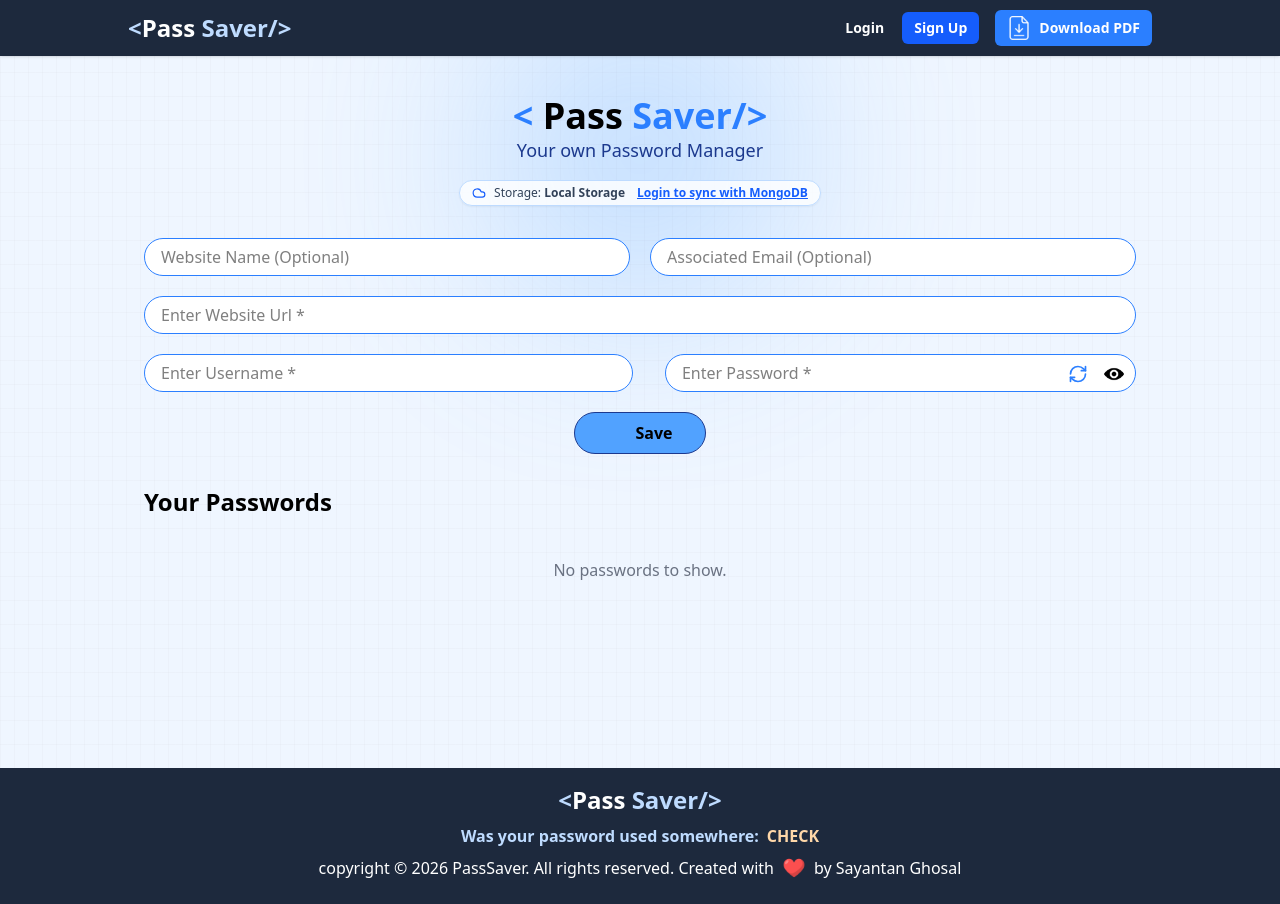
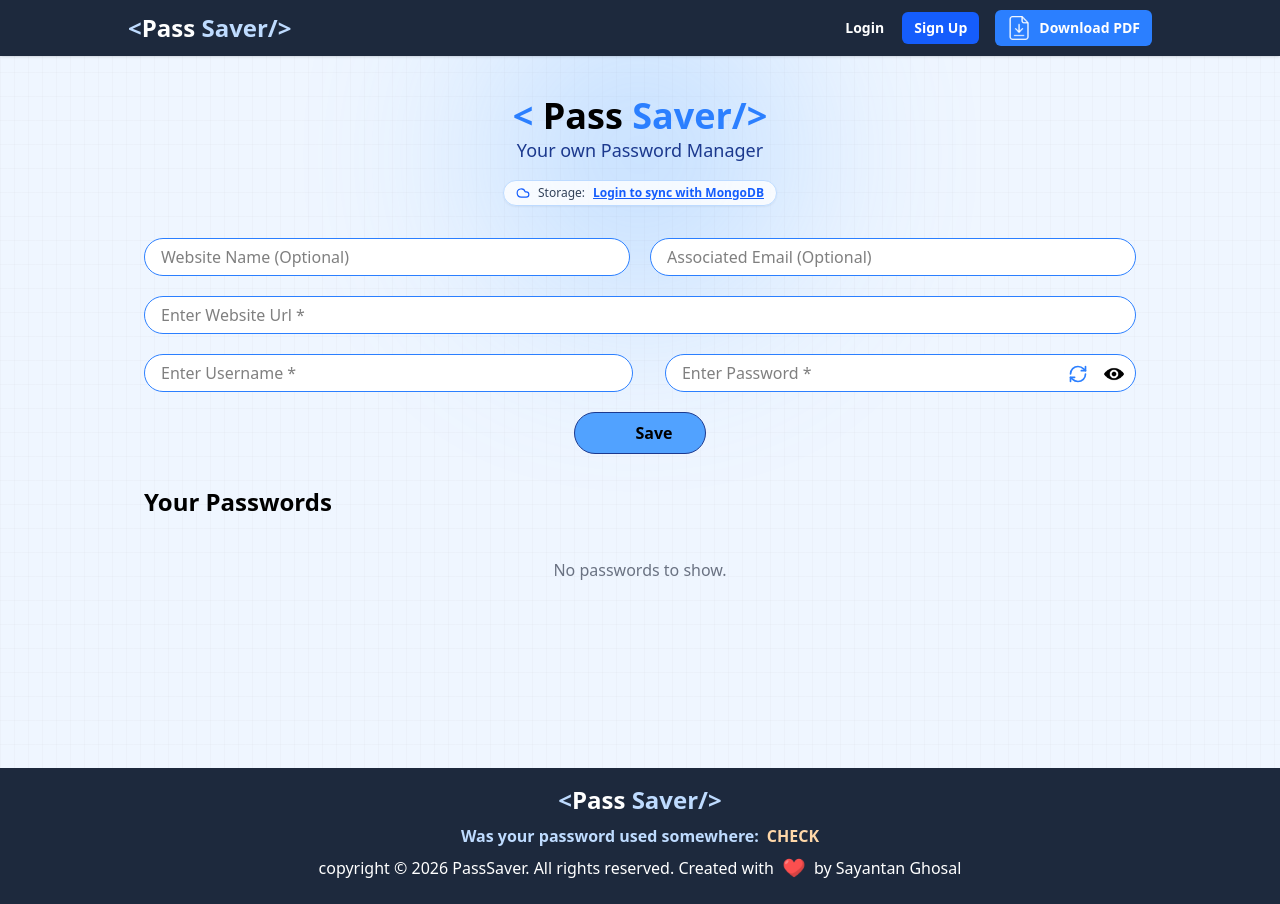
Before and after one commit to Sunnysines/passop, a React (Vite) app: page / in a window 1280 px wide. Built offline with nearby package versions, Linux system fonts and the light colour scheme; some icons are missing.

Commit message:
Subtle twick in front end.

```diff
--- a/src/components/Manager.jsx
+++ b/src/components/Manager.jsx
@@ -162,10 +162,10 @@ const Manager = ({ passwordArray, setpasswordArray, user, token, onOpenAuth, not
                     ) : (
                         <>
                             <Cloud size={14} className="text-blue-600" />
-                            <span>Storage: <strong>Local Storage</strong></span>
+                            <span>Storage:</span>
                             <button
                                 onClick={() => onOpenAuth?.('login')}
-                                className="text-blue-600 underline font-semibold ml-1 cursor-pointer hover:text-blue-800"
+                                className="text-blue-600 underline font-semibold cursor-pointer hover:text-blue-800"
                             >
                                 Login to sync with MongoDB
                             </button>
```
